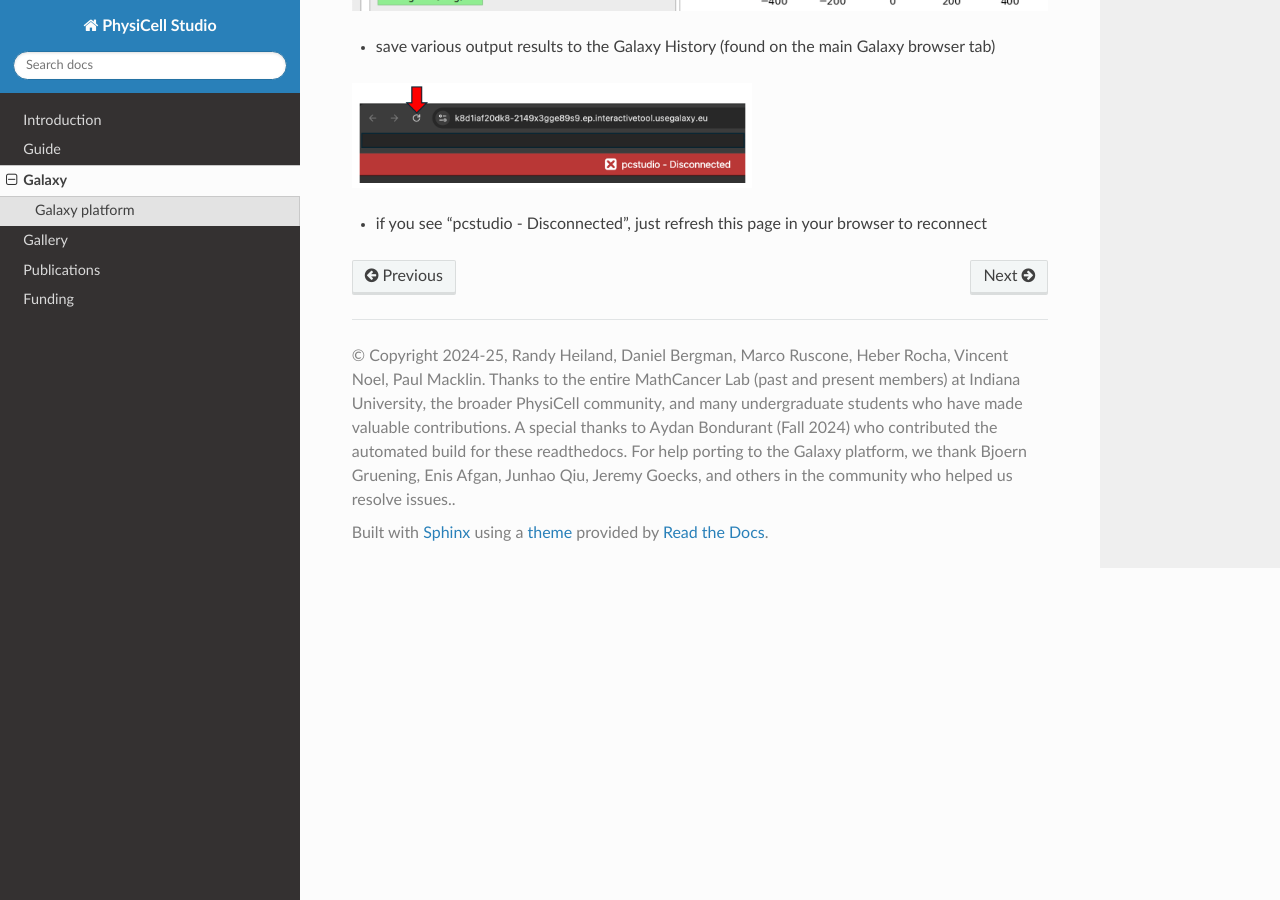
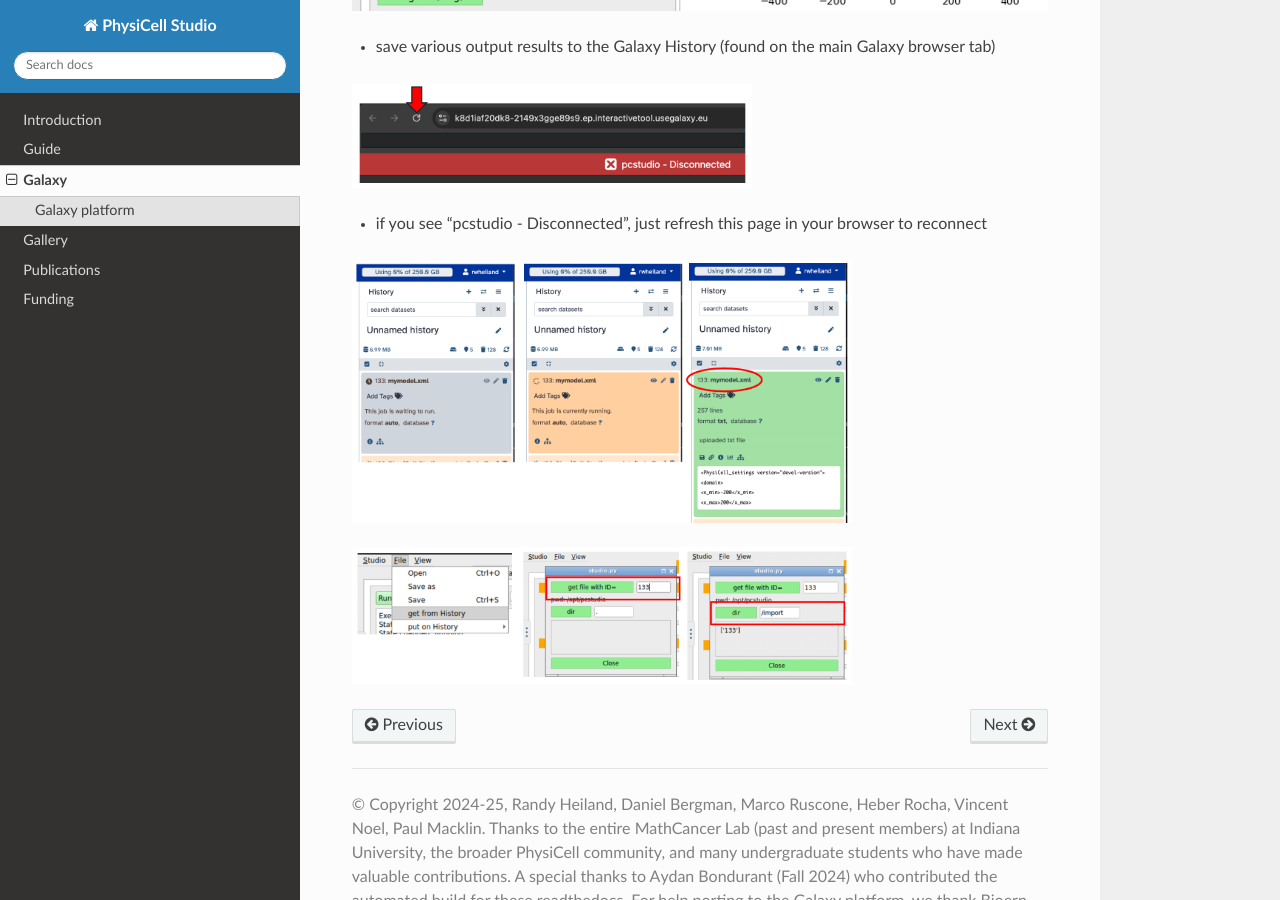
Before and after one commit to rheiland/Studio_rtd, a Sphinx documentation site: the page built from docs/source/galaxy.rst, in a window 1280 px wide and 900 px high, scrolled down 5333 px. Built offline with Sphinx 7.4.7 and the Read the Docs theme 3.1.0, drawn with Linux system fonts in a browser that asks for light colours.

Commit message:
upload and get

```diff
--- a/docs/source/galaxy.rst
+++ b/docs/source/galaxy.rst
@@ -68,3 +68,9 @@ https://physicell-studio.readthedocs.io/en/latest/guide.html#config-basics . HOW
 .. image:: ./galaxy_imgs/pcstudio_refresh_to_reconnect.png
    :width: 400px
 * if you see "pcstudio - Disconnected", just refresh this page in your browser to reconnect
+
+.. image:: ./galaxy_imgs/upload_file_3_stages.png
+   :width: 500px
+
+.. image:: ./galaxy_imgs/get_from_history_steps.png
+   :width: 500px
```
Also changed, not shown: docs/source/galaxy_imgs/get_from_history_steps.png (added), docs/source/galaxy_imgs/pcstudio_get_from_history.png (added), docs/source/galaxy_imgs/upload_file_3_stages.png (added).
